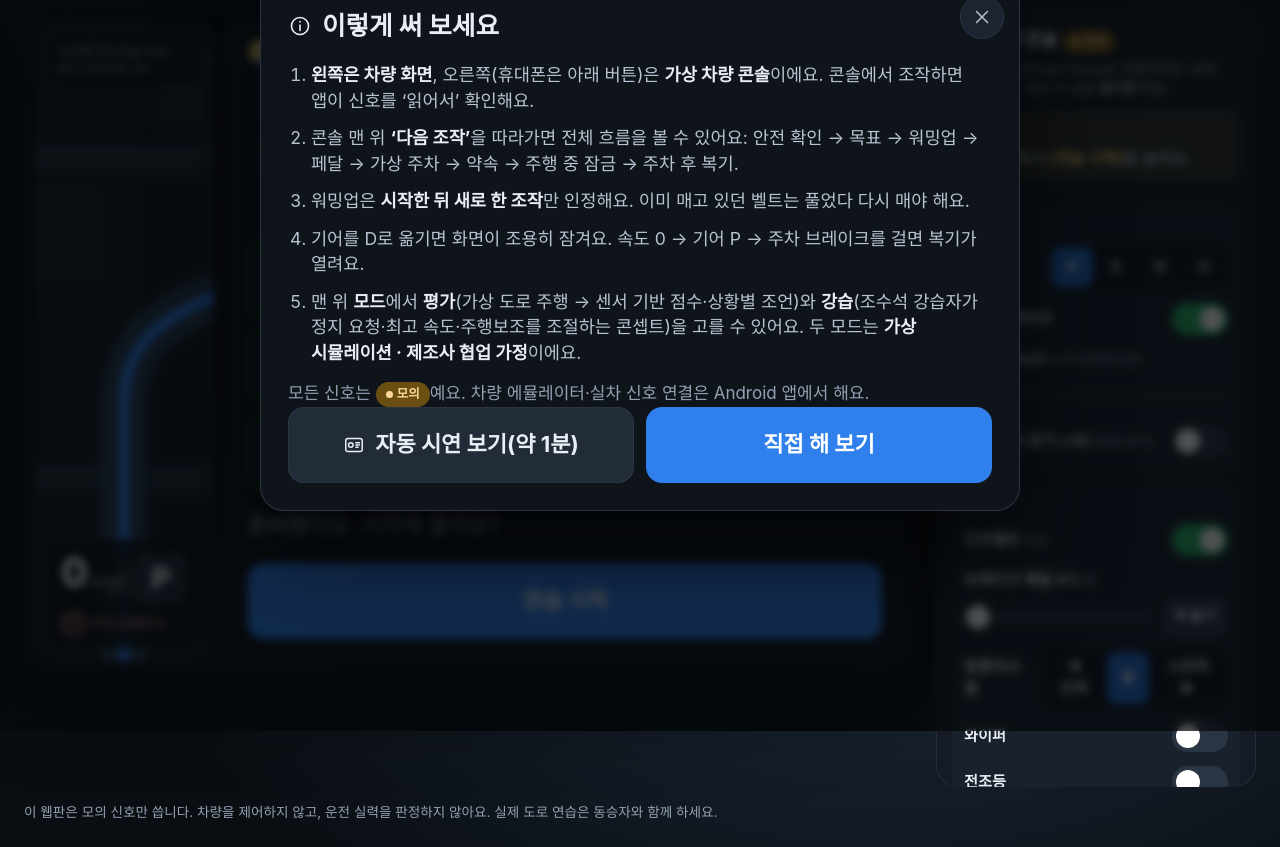
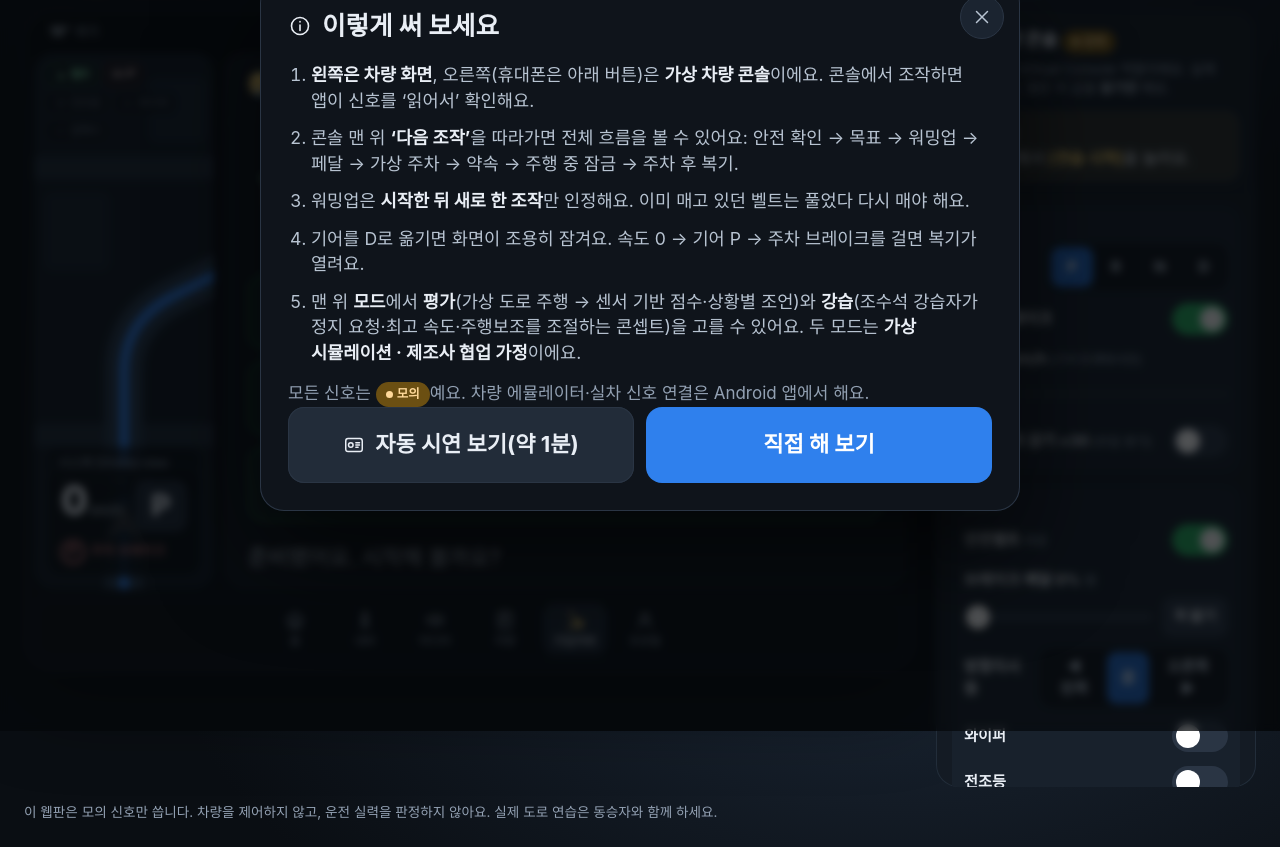
Before and after one commit to Chiilkkabwa-team/Chiilkkabwa--HYUNDAI, a plain HTML site: page web/index.html in a window 1280 px wide. Shown: the part 69-916 px from the top of the page. Drawn offline with Linux system fonts and the light colour scheme; a web font is replaced by a local one.

Commit message:
Make the web prototype look like it runs inside Pleos Connect; correct emulator setup from the official doc
- Display now has a system status bar, a telltale indicator row in the
  Driving view, and a bottom system bar, so the app is shown in place
  rather than floating on its own. Both are marked as decoration: the
  real app does not draw them.
- Emulator setup rewritten from the official page: remove an older
  image first, tick Show Package Details, restart Android Studio, go
  back to the Device tab to pick the Pleos Connect v2.1.0 APIs, and the
  reason minSdk is 28 (vehicle signing key rotation and lineage).
- docs/04 now opens with a table mapping each Pleos design principle to
  what the app does, including jog-dial focus, which is what the focus
  fix in the previous commit was about.

Co-Authored-By: Claude Opus 5 <noreply@anthropic.com>
Claude-Session: https://claude.ai/code/session_01Q1dHUwGqk5uC5jTHV5Vpww

```diff
--- a/web/app.js
+++ b/web/app.js
@@ -841,7 +841,20 @@ function renderChrome() {
     } else st.hidden = true;
     renderOverlay();
   }
-  // Driving view
+  // Driving view — Telltale(계기 표시등): 차가 이미 켜는 표시등을 그대로 보여 준다
+  const tells = [
+    ['belt', '벨트', s.driverBeltBuckled.status === 'OK' ? (s.driverBeltBuckled.value ? 'ok' : 'on') : ''],
+    ['pbrake', 'P', s.parkingBrakeOn.status === 'OK' && s.parkingBrakeOn.value ? 'on' : ''],
+    ['beam', '전조등', s.lowBeamOn.value ? 'ok' : ''],
+    ['wiper', '와이퍼', s.wiperOn.value ? 'ok' : ''],
+    ['turn', s.turnSignal.value === 'LEFT' ? '◀' : s.turnSignal.value === 'RIGHT' ? '▶' : '깜빡이', s.turnSignal.value && s.turnSignal.value !== 'NONE' ? 'ok' : ''],
+  ];
+  const tellKey = tells.map((t) => t[1] + t[2]).join('|');
+  const tellEl = $('#dvTell');
+  if (tellEl.dataset.k !== tellKey) {
+    tellEl.dataset.k = tellKey;
+    tellEl.innerHTML = tells.map(([ico, label, cls]) => `<span class="tell ${cls}">${icon(ico, 14)}${label}</span>`).join('');
+  }
   $('#dvSpeed').textContent = Math.round(V.speedKmh.value);
   $('#dvGear').textContent = s.gear.status === 'OK' ? s.gear.value : '–';
   $('#dvPb').classList.toggle('on', s.parkingBrakeOn.value === true);
@@ -1458,6 +1471,10 @@ async function startSimDemo() {
 $('#brandMascot').innerHTML = mascot('calm', 40);
 $('#topMascot').innerHTML = mascot('calm', 30);
 $('#dvArt').innerHTML = drivingViewArt();
+$$('.gnb-item').forEach((el) => el.insertAdjacentHTML('afterbegin', icon(el.dataset.ico, 22)));
+// 상태 표시줄 시계(장식)
+const tickClock = () => { const d = new Date(); $('#psTime').textContent = `${String(d.getHours()).padStart(2, '0')}:${String(d.getMinutes()).padStart(2, '0')}`; };
+tickClock(); setInterval(tickClock, 20000);
 $('#historyBtn .ib-ico').innerHTML = icon('star', 22);
 $('#profileBtn .ib-ico').innerHTML = icon('user', 22);
 $('#consoleFab .fab-ico').innerHTML = icon('console', 22);
--- a/web/art.js
+++ b/web/art.js
@@ -67,6 +67,7 @@ const P = {
   arrowDown: `<path d="M24 10v28M12 26l12 12 12-12"/>`,
   reset: `<path d="M10 24a14 14 0 1 0 4-10"/><path d="M10 8v8h8"/>`,
   info: `<circle cx="24" cy="24" r="17"/><path d="M24 22v11M24 15v1"/>`,
+  home: `<path d="M7 22 24 8l17 14"/><path d="M12 20v20h24V20"/><path d="M20 40V28h8v12"/>`,
 };
 
 export function icon(name, size = 24, cls = '') {
--- a/web/index.html
+++ b/web/index.html
@@ -23,6 +23,13 @@
 
 <main class="stage">
   <div class="display" id="display" aria-label="차량 디스플레이 미리보기">
+    <!-- Pleos Connect 화면 구성 흉내: 상태 표시줄 + (Driving view | 앱 영역) + 하단 바 -->
+    <div class="pleos-status" aria-hidden="true">
+      <span class="ps-left"><b id="psOut">18°</b><span>외기</span></span>
+      <span class="ps-mid" id="psTime">10:24</span>
+      <span class="ps-right"><i class="ps-dot"></i>연결됨</span>
+    </div>
+    <div class="display-main">
     <aside class="driving-view" aria-label="시스템 Driving view">
       <div class="dv-art" id="dvArt"></div>
       <canvas class="sim-canvas" id="simCanvas" aria-label="가상 도로 주행 화면"></canvas>
@@ -33,6 +40,8 @@
         <div class="dv-gear" id="dvGear" aria-label="기어">P</div>
         <div class="dv-pb" id="dvPb">주차 브레이크</div>
       </div>
+      <!-- Telltale(계기 표시등): Pleos Driving view의 Indicator 영역을 흉내 낸 것 -->
+      <div class="dv-tell" id="dvTell" aria-label="계기 표시등"></div>
     </aside>
     <section class="app" id="app">
       <div class="app-top">
@@ -47,6 +56,16 @@
       <div class="app-body" id="appBody"></div>
       <div class="toasts" id="toasts" aria-live="polite"></div>
     </section>
+    </div>
+    <!-- 하단 바(GNB): 실제 Pleos Connect에서는 시스템이 제공한다. 여기서는 앱이 어디에 놓이는지 보여 주는 장식이다. -->
+    <nav class="pleos-gnb" aria-label="시스템 하단 바(장식)">
+      <span class="gnb-item" data-ico="home">홈</span>
+      <span class="gnb-item" data-ico="road">내비</span>
+      <span class="gnb-item" data-ico="sound">미디어</span>
+      <span class="gnb-item" data-ico="gear">차량</span>
+      <span class="gnb-item on" data-ico="belt">치일까봐</span>
+      <span class="gnb-item" data-ico="user">프로필</span>
+    </nav>
   </div>
 
   <aside class="console" id="console" aria-label="가상 차량 콘솔">
--- a/web/styles.css
+++ b/web/styles.css
@@ -44,13 +44,13 @@ small { font-size: .82em; }
 /* ── 무대 ── */
 .stage { display: grid; grid-template-columns: minmax(0, 1fr) 360px; gap: 20px; padding: 0 24px 12px; max-width: 1600px; margin: 0 auto; align-items: start; }
 .display {
-  display: grid; grid-template-columns: 230px minmax(0, 1fr); gap: 10px; padding: 10px; border-radius: 30px;
+  display: flex; flex-direction: column; gap: 8px; padding: 10px; border-radius: 30px;
   background: linear-gradient(180deg, #05080B, #0B0F14); box-shadow: 0 30px 80px rgba(0,0,0,.55), inset 0 0 0 1px #1C2430;
   height: clamp(640px, calc(100vh - 140px), 880px); height: clamp(640px, calc(100dvh - 140px), 880px);
 }
 .driving-view { position: relative; border-radius: 20px; overflow: hidden; background: #121A23; }
 .dv-art, .dv-art svg { position: absolute; inset: 0; width: 100%; height: 100%; }
-.dv-caption { position: absolute; top: 14px; left: 14px; right: 14px; font-size: .78rem; color: var(--muted); background: rgba(10,14,19,.7); padding: 8px 10px; border-radius: 10px; line-height: 1.35; }
+.dv-caption { position: absolute; top: auto; bottom: 92px; left: 14px; right: 14px; font-size: .78rem; color: var(--muted); background: rgba(10,14,19,.7); padding: 8px 10px; border-radius: 10px; line-height: 1.35; }
 .dv-cluster { position: absolute; left: 12px; right: 12px; bottom: 12px; display: grid; grid-template-columns: 1fr auto; gap: 8px; background: rgba(10,14,19,.86); border: 1px solid #1E2935; border-radius: 16px; padding: 12px 14px; }
 .dv-speed b { font-size: 2.6rem; font-weight: 800; line-height: 1; letter-spacing: -.03em; font-variant-numeric: tabular-nums; }
 .dv-speed small { color: var(--sub); margin-left: 4px; }
@@ -88,6 +88,25 @@ body[data-phase="DRIVING_LOCK"] .app-actions .icon-btn { display: none; }
 .app-body { flex: 1; overflow-y: auto; padding: 26px 34px 34px; scroll-behavior: smooth; }
 .app-body.enter > .screen { animation: rise .32s cubic-bezier(.2,.8,.2,1); }
 @keyframes rise { from { opacity: 0; transform: translateY(10px); } to { opacity: 1; transform: none; } }
+
+/* Pleos Connect 화면 구성 흉내: 상태 표시줄 · 하단 바 · Telltale */
+.display-main { display: grid; grid-template-columns: 230px minmax(0, 1fr); gap: 10px; flex: 1; min-height: 0; }
+.pleos-status { display: flex; align-items: center; justify-content: space-between; padding: 2px 16px 4px; font-size: .78rem; color: var(--muted); letter-spacing: .01em; }
+.pleos-status b { color: var(--sub); font-weight: 700; }
+.ps-left, .ps-right { display: inline-flex; align-items: center; gap: 6px; min-width: 96px; }
+.ps-right { justify-content: flex-end; }
+.ps-mid { font-variant-numeric: tabular-nums; font-weight: 700; color: var(--sub); }
+.ps-dot { width: 7px; height: 7px; border-radius: 50%; background: var(--success); }
+.pleos-gnb { display: flex; align-items: center; justify-content: center; gap: 6px; padding: 6px; border-radius: 18px; background: rgba(10,14,19,.75); box-shadow: inset 0 0 0 1px #18202A; }
+.gnb-item { display: inline-flex; flex-direction: column; align-items: center; gap: 2px; min-width: 64px; padding: 6px 10px; border-radius: 12px; font-size: .72rem; color: var(--muted); }
+.gnb-item .ico { width: 22px; height: 22px; color: var(--muted); }
+.gnb-item.on { color: var(--text); background: var(--surface); }
+.gnb-item.on .ico { color: var(--yellow); }
+.dv-tell { position: absolute; top: 10px; left: 12px; right: 12px; display: flex; gap: 6px; flex-wrap: wrap; }
+.tell { display: inline-flex; align-items: center; gap: 3px; padding: 3px 7px; border-radius: 8px; background: rgba(10,14,19,.8); font-size: .7rem; font-weight: 700; color: #4A5666; box-shadow: inset 0 0 0 1px #1E2935; }
+.tell.on { color: #FFD3D3; box-shadow: inset 0 0 0 1px #6E2A2A; }
+.tell.ok { color: var(--success-text); box-shadow: inset 0 0 0 1px rgba(39,174,96,.5); }
+body:not([data-mode="practice"]) .dv-tell { top: auto; bottom: 86px; }
 
 /* ── 화면 공통 ── */
 .screen { display: flex; flex-direction: column; gap: 20px; max-width: 920px; margin: 0 auto; }
@@ -351,7 +370,7 @@ input[type="range"]:disabled { opacity: .35; }
 /* ── 반응형 ── */
 @media (max-width: 1280px) {
   .stage { grid-template-columns: minmax(0, 1fr) 320px; }
-  .display { grid-template-columns: 180px minmax(0, 1fr); }
+  .display-main { grid-template-columns: 180px minmax(0, 1fr); }
   .app-body { padding: 22px 24px 30px; }
   .pk-controls { grid-template-columns: auto minmax(0, 1fr); }
   .pk-move { grid-column: 1 / -1; }
@@ -361,9 +380,14 @@ input[type="range"]:disabled { opacity: .35; }
   .stage { grid-template-columns: 1fr; padding: 0 12px 90px; }
   .site { padding: 10px 14px; }
   .site-tags .tag:first-child { display: none; }
-  .display { grid-template-columns: 1fr; grid-template-rows: auto 1fr; height: auto; min-height: calc(100dvh - 140px); border-radius: 24px; padding: 8px; }
+  .display { height: auto; min-height: calc(100dvh - 140px); border-radius: 24px; padding: 8px; }
+  .display-main { grid-template-columns: 1fr; grid-template-rows: auto 1fr; }
   .driving-view { height: 64px; border-radius: 16px; }
   .dv-art, .dv-caption { display: none; }
+  .dv-tell { display: none; }
+  .pleos-status { display: none; }
+  .gnb-item { min-width: 0; font-size: .66rem; padding: 4px 6px; }
+  .gnb-item .ico { width: 18px; height: 18px; }
   .dv-cluster { position: absolute; inset: 0; grid-template-columns: auto auto 1fr; align-items: center; border: 0; border-radius: 16px; padding: 8px 14px; gap: 14px; }
   .dv-speed b { font-size: 1.9rem; }
   .dv-gear { width: 44px; height: 44px; font-size: 1.5rem; }
@@ -486,7 +510,7 @@ input[type="range"]:disabled { opacity: .35; }
 body:not([data-mode="practice"]) .sim-canvas { display: block; position: absolute; inset: 0; width: 100%; height: 100%; }
 body:not([data-mode="practice"]) .sim-hud { display: block; position: absolute; left: 0; right: 0; top: 58px; pointer-events: none; }
 body:not([data-mode="practice"]) .dv-art { display: none; }
-body:not([data-mode="practice"]) .display { grid-template-columns: minmax(300px, 0.9fr) minmax(0, 1.25fr); }
+body:not([data-mode="practice"]) .display-main { grid-template-columns: minmax(300px, 0.9fr) minmax(0, 1.25fr); }
 .hud-top { display: flex; flex-wrap: wrap; gap: 6px; padding: 0 12px; align-items: center; }
 .limit { width: 42px; height: 42px; border-radius: 50%; background: #fff; color: #111; border: 5px solid #D9483F; display: grid; place-items: center; font-weight: 800; font-size: .95rem; }
 .hchip { padding: 4px 10px; border-radius: 999px; background: rgba(15,20,27,.85); color: var(--sub); font-size: .78rem; font-weight: 700; box-shadow: inset 0 0 0 1px #2A3544; }
@@ -497,7 +521,7 @@ body:not([data-mode="practice"]) .display { grid-template-columns: minmax(300px,
 .hud-ev.bad { box-shadow: inset 0 0 0 1.5px #D9483F; color: #FFC9C9; }
 .hud-ev.good { box-shadow: inset 0 0 0 1.5px var(--success); color: var(--success-text); }
 @media (max-width: 1280px) {
-  body:not([data-mode="practice"]) .display { grid-template-columns: minmax(260px, 0.85fr) minmax(0, 1.2fr); }
+  body:not([data-mode="practice"]) .display-main { grid-template-columns: minmax(260px, 0.85fr) minmax(0, 1.2fr); }
   .preset-grid { grid-template-columns: 1fr; }
   .coach-live { grid-template-columns: repeat(2, 1fr); }
 }
@@ -505,7 +529,7 @@ body:not([data-mode="practice"]) .display { grid-template-columns: minmax(300px,
   .site { flex-wrap: wrap; }
   .mode-seg { order: 3; width: 100%; margin-left: 0; }
   .mode-seg button { flex: 1; }
-  body:not([data-mode="practice"]) .display { grid-template-columns: 1fr; }
+  body:not([data-mode="practice"]) .display-main { grid-template-columns: 1fr; }
   body:not([data-mode="practice"]) .driving-view { height: 330px; }
   body:not([data-mode="practice"]) .dv-caption { display: block; top: 8px; }
   body:not([data-mode="practice"]) .dv-cluster { inset: auto 8px 8px 8px; }
```
Also changed, not shown: 6 other files.
